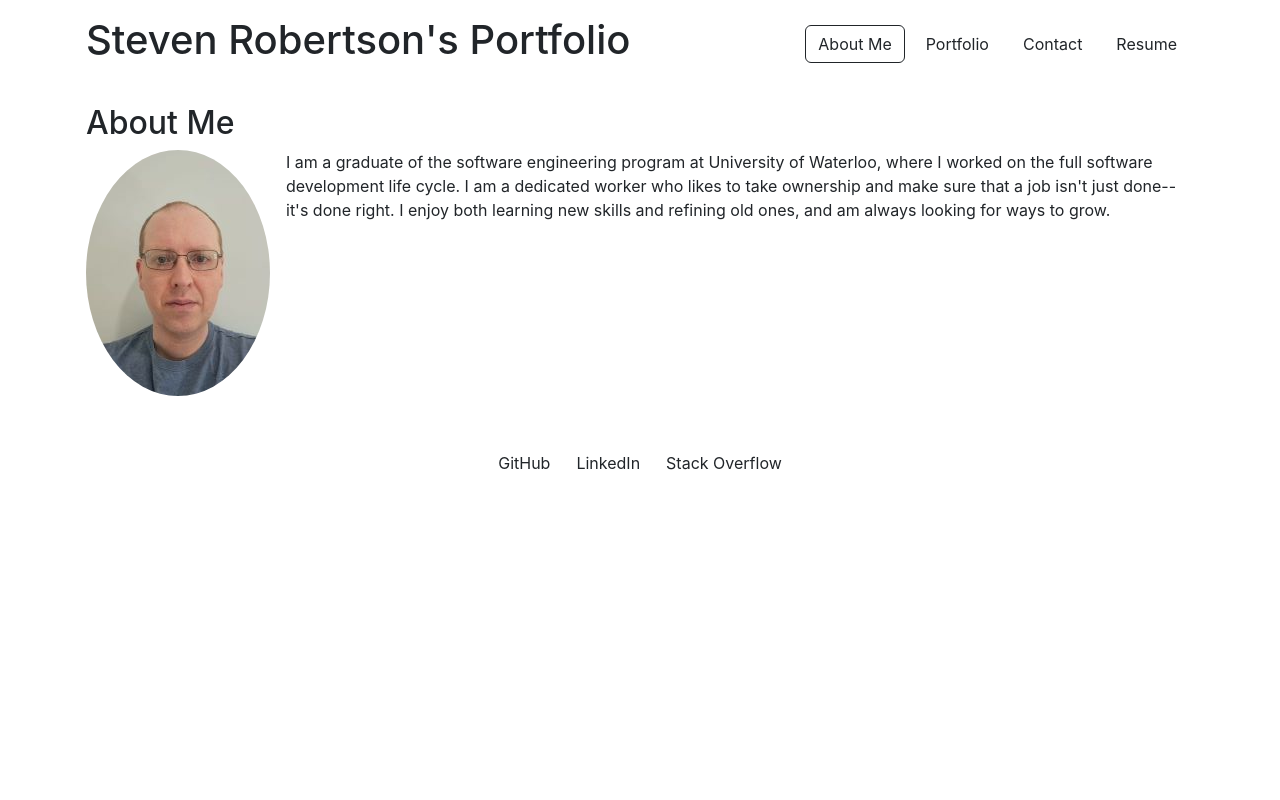
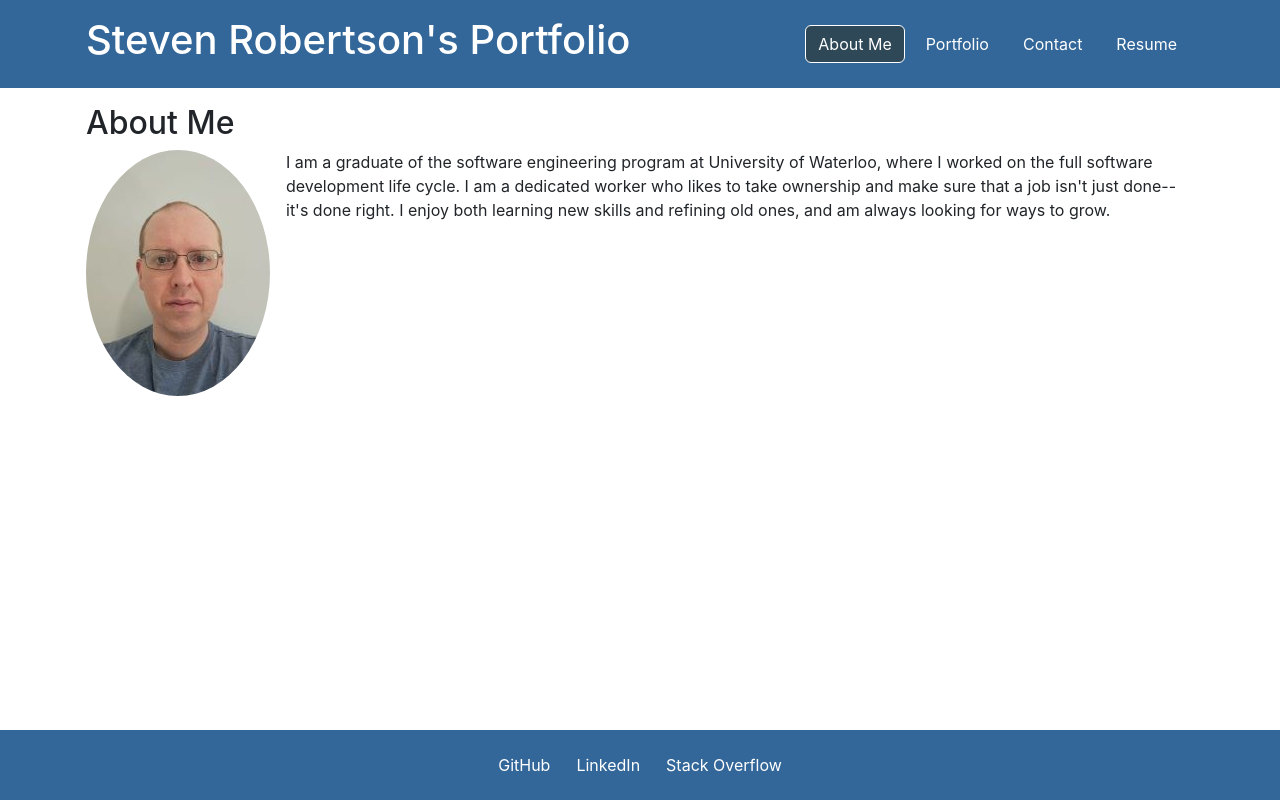
Before and after one commit to s2robertson/react-portfolio, a React (Create React App) app: page / in a window 1280 px wide. Built offline with nearby package versions, Linux system fonts and the light colour scheme.

Commit message:
added styling to header, footer, and buttons

```diff
--- a/src/App.css
+++ b/src/App.css
@@ -1,3 +1,40 @@
+:root {
+  --color-primary: #336699;
+  --color-dark: #2f4858;
+  --color-light: #86bbd8;
+  --color-contrast: white;
+}
+
+/* stick footer to bottom */
+div#root {
+  min-height: 100vh;
+  display: flex;
+  flex-direction: column;
+}
+footer {
+  margin-top: auto;
+}
+
+.bg-custom {
+  background-color: var(--color-primary);
+  color: var(--color-contrast);
+}
+
+.btn-custom {
+  --bs-btn-color: var(--color-contrast);
+  --bs-btn-bg: var(--color-primary);
+  --bs-btn-border-color: var(--color-primary);
+  --bs-btn-hover-color: var(--color-contrast);
+  --bs-btn-hover-bg: var(--color-dark);
+  --bs-btn-hover-border-color: var(--color-dark);
+  --bs-btn-active-color: var(--color-contrast);
+  --bs-btn-active-bg: var(--color-dark);
+  --bs-btn-active-border-color: var(--color-contrast);
+  --bs-btn-disabled-color: var(--color-dark);
+  --bs-btn-disabled-bg: var(--color-light);
+  --bs-btn-disabled-border-color: var(--color-light);
+}
+
 .App {
   text-align: center;
 }
```
